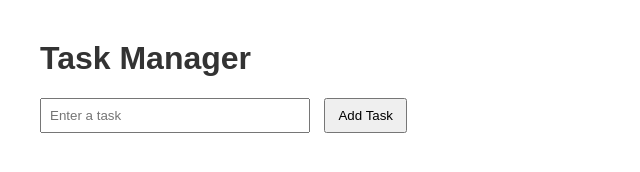
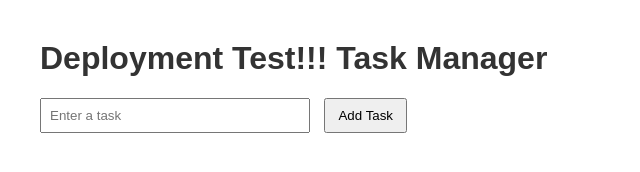
Before and after one commit to JadenB2609/BPP_DevOps_Demo, a website: page index.html in a window 1280 px wide. Shown: the whole page, without its empty margins (0-640 px from the left). Drawn offline with Linux system fonts and the light colour scheme.

Commit message:
Update index.html

```diff
--- a/index.html
+++ b/index.html
@@ -3,7 +3,7 @@
 <html lang='en'>
 <head>
 <meta charset='UTF-8'>
-<title>Deployment Test!!! Simple Task Manager</title>
+<title>Simple Task Manager</title>
 <style>
  body { font-family: Arial, sans-serif; margin: 40px; }
  h1 { color: #333; }
@@ -15,7 +15,7 @@
 </style>
 </head>
 <body>
-<h1>Task Manager</h1>
+<h1>Deployment Test!!! Task Manager</h1>
 <input id='taskInput' type='text' placeholder='Enter a task'>
 <button id='addBtn'>Add Task</button>
 <ul id='taskList'></ul>
```
